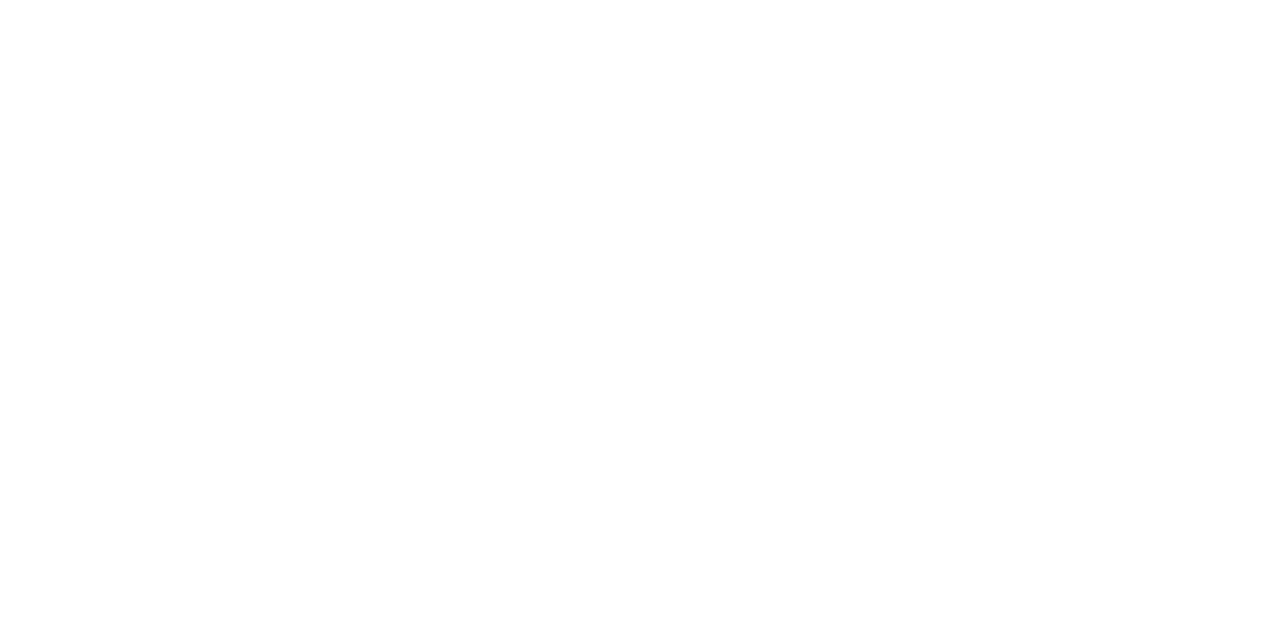
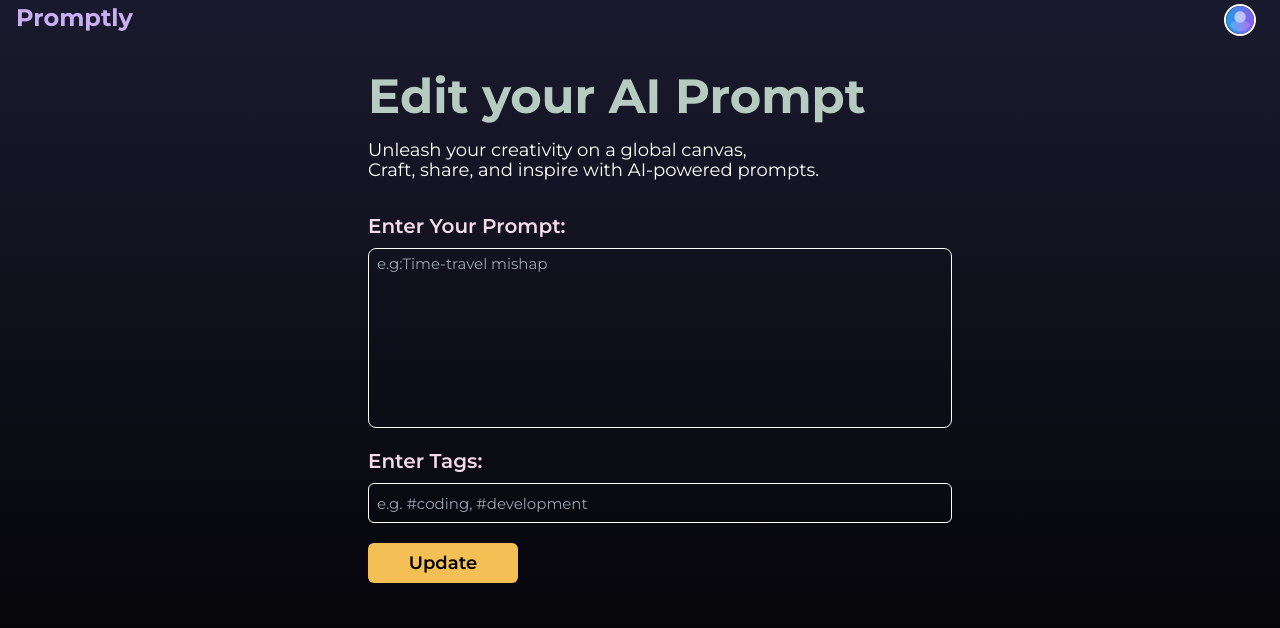
Before and after one commit to Lavanyaaa25/Promptly, a React (Create React App) app in the folder Client/: page /edit in a window 1280 px wide. Before the commit this address had no page. Shown: the top 628 px of the page. Built offline with nearby package versions, Linux system fonts and the light colour scheme; no server answers.

Commit message:
Edit Prompt Working

```diff
--- a/Client/src/App.js
+++ b/Client/src/App.js
@@ -4,6 +4,7 @@
 import Profile from "./Pages/Profile"
 import Create from "./Pages/Create";
 import Explore from "./Pages/Explore";
+import Edit from "./Pages/Edit";
 
 function App() {
   return (
@@ -11,6 +12,7 @@
     <Routes>
       <Route path="/" element={<LandingPage />}/>
       <Route path="/create" element={<Create/>}/>
+      <Route path="/edit" element={<Edit/>}/>
       <Route path="/users/:userName" element={<Profile/>}/>
       <Route path="/explore" element={<Explore/>}/>
     </Routes>
--- a/Client/src/Components/Card2.js
+++ b/Client/src/Components/Card2.js
@@ -1,7 +1,7 @@
 import React from 'react';
-import { useNavigate } from 'react-router-dom';
+import { Link, useNavigate } from 'react-router-dom';
 import { FiEdit2, FiTrash } from 'react-icons/fi';
-import { IoBookmarkOutline } from 'react-icons/io5';
+// import { IoBookmarkOutline } from 'react-icons/io5';
 
 const EditablePromptCard = ({ id, promptText, userName}) => {
   const tags = ['#tag1', '#tag2', '#tag3', '#tag4', '#tag4', '#tag4', '#tag4', '#tag4', '#tag4']; // Replace with your tag list
@@ -26,8 +26,6 @@
         navigate('/')
       }
   }
-
-
   return (
     <div
       className="border rounded-lg p-4 w-96 h-72 mx-auto mt-4 relative overflow-hidden flex flex-col justify-between"
@@ -48,9 +46,9 @@
           <p className="text-white text-lg font-semibold">@{userName}</p>
         </div>
         <div className="flex items-start space-x-2">
-          <button className="text-white font-bold py-2 px-4 rounded-full">
+          <Link to={`/edit?id=${id}&promptText=${encodeURIComponent(promptText)}`}><button className="text-white font-bold py-2 px-4 rounded-full">
             <FiEdit2 style={{color:'#6FA5EC'}}/>
-          </button>
+          </button></Link>
           <button onClick={handleDelete} className="text-white font-bold py-2 px-4 rounded-full">
             <FiTrash style={{color:'#FF8F8F'}} />
           </button>
--- /dev/null
+++ b/Client/src/Pages/Edit.js
@@ -0,0 +1,96 @@
+import {React,useState,useEffect} from 'react';
+import { useNavigate } from 'react-router-dom';
+import Header from '../Components/Header';
+const Edit = () => {
+  const [prompt, setPrompt]=useState('');
+  const [promptId, setPromptId]=useState('');
+  const [tags, setTags]=useState('');
+  const navigate = useNavigate();
+
+  useEffect(() => {
+    const urlSearchString = window.location.search;
+    const params = new URLSearchParams(urlSearchString);
+    setPromptId(params.get('id'));
+    setPrompt(params.get('promptText'));
+
+  }, []);
+
+  async function handleSubmit (e){
+    e.preventDefault();
+    try{
+        // console.log(id);
+        // console.log(prompt);
+      const token = localStorage.getItem('token');
+      if(!token){
+        navigate('/');
+        return;
+      }
+      const data = {
+        id: promptId,
+        prompt: prompt,
+        tags: tags
+      }
+      setPrompt('');
+      setTags('');
+      const response = await fetch('http://localhost:3030/edit',{
+        method: 'POST',
+        headers: {
+          'access-token': token,
+          'Content-Type': 'application/json',
+        },
+        body:JSON.stringify(data),
+      });
+      const res = await response.json();
+      if(res.status === 'ok')
+      alert(res.message);
+    else
+      alert(res.message);
+    }
+    catch(err){
+      alert("Unauthorized Access");
+      navigate('/');
+    }
+
+  }
+
+
+  return (
+    <div className ="min-h-screen text-white relative flex flex-col gap-9" >
+
+      <Header />
+
+      {/* Hero section */}
+<div className="w-full flex justify-center items-center">
+  <div className="flex flex-col">
+    <div className="text-left ml-10">
+      <h1 className="text-xl md:text-5xl font-bold mb-2 md:mb-5 text-green">
+        Edit your AI Prompt
+      </h1>
+      <p className="text-sm md:text-[18px] mb-8 text-orange-red">
+        Unleash your creativity on a global canvas,<br/>Craft, share, and inspire with AI-powered prompts.
+      </p>
+    </div>
+    <div className="ml-10">
+      <form onSubmit={handleSubmit}>
+        <label className="text-xl font-semibold text-pink">Enter Your Prompt:</label><br/>
+        <textarea className="border border-gray-600 px-2 py-1 text-[15px] h-[180px] w-[584px] rounded-lg focus bg-transparent resize-none mb-3 mt-2" placeholder="e.g:Time-travel mishap" type="text" value={prompt} onChange={(e) => setPrompt(e.target.value)} required></textarea><br/>
+        <label className="text-xl font-semibold text-pink">Enter Tags:</label><br/>
+        <input type='text' className="border border-gray-600 text-[15px] h-10 w-[584px] rounded-md focus bg-transparent mt-2 px-2" placeholder="e.g. #coding, #development" value={tags} onChange={(e) => setTags(e.target.value)}/><br/>
+
+        <input
+  className="font-semibold text-[18px] rounded-md h-[40px] w-[150px] mt-5 text-black bg-orange hover:bg-orange-light  cursor-pointer border-none"
+  value="Update"
+  type="submit"
+/>
+
+      </form>
+    </div>
+  </div>
+</div>
+
+
+    </div>
+  )
+}
+
+export default Edit
--- a/Client/src/Pages/Profile.js
+++ b/Client/src/Pages/Profile.js
@@ -2,7 +2,7 @@
 import { useNavigate } from 'react-router-dom';
 import { useParams } from 'react-router-dom';
 import { FontAwesomeIcon } from '@fortawesome/react-fontawesome';
-import { faHeart, faListAlt, faPlus,faBookmark } from '@fortawesome/free-solid-svg-icons';
+import { faListAlt, faPlus,faBookmark } from '@fortawesome/free-solid-svg-icons';
 import PromptCard from '../Components/Card2';
 import Photo from '../Assets/user-account.png';
 // import Header from '../Components/Header';
@@ -14,8 +14,8 @@
   const [username, setUsername] = useState('');
   const [promptCount, setPromptCount] = useState(0);
   const [prompts, setPrompts] = useState([]);
-  const [selectedOption, setSelectedOption] = useState('My Prompts');
-  const likesCount = 25; // Replace with actual likes count
+  // const [selectedOption, setSelectedOption] = useState('My Prompts');
+  // const likesCount = 25; // Replace with actual likes count
   const { userName } = useParams();
   const navigate = useNavigate();
 
@@ -111,13 +111,12 @@
               </button>
               <button
                 className={`button-prompt py-3 px-4 rounded-md cursor-pointer transition-all duration-150 text-lg text-black font-semibold bg-green ml-4`}
-                onClick={() => setSelectedOption('My Prompts')}
               >
                 My Prompts
               </button>
               <button
                 className={`button-saved py-3 px-4 rounded-md cursor-pointer transition-all duration-150 text-lg text-black font-semibold bg-green ml-4`}
-                onClick={() => setSelectedOption('Saved')}
+                // onClick={() => setSelectedOption('Saved')}
               >
                 <FontAwesomeIcon icon={faBookmark} className="mr-2" />
                 Saved
```
Also changed, not shown: 1 other file (tests, documents, lock files or other folders).
